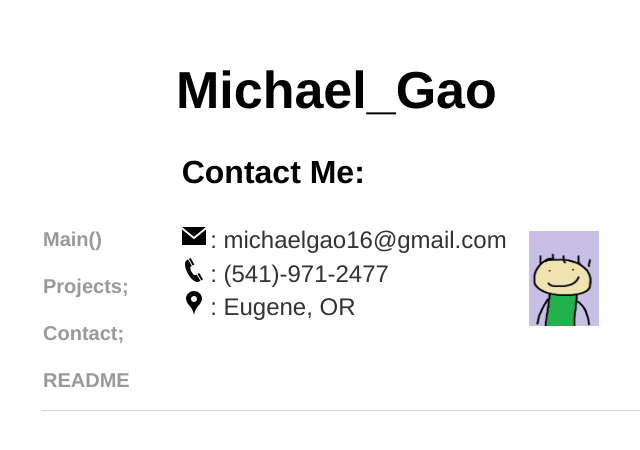
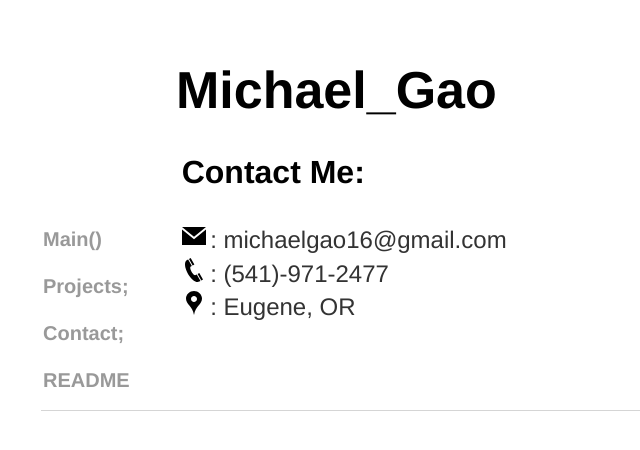
Before and after one commit to michael-c-gao/WebsiteOfMichael, a Jekyll site: the page built from contact/index.html, in a window 1280 px wide. Shown: the top 450 px of the page, without its empty margins (87-727 px from the left). Built offline with Jekyll 4.4.1, drawn with Linux system fonts in a browser that asks for light colours.

Commit message:
Update index.html

```diff
--- a/contact/index.html
+++ b/contact/index.html
@@ -50,10 +50,10 @@ title: Info
 		<br>
 	</section>
 
-	<section class="child">
+	<!--<section class="child">
 		<p style="text-align:right;"><img style="padding-top: 85px; padding-right: 30px; padding-left: 20px; width: 120px; height: 180px;"
 						  src="selfportrait2.png" alt="Self Portrait"></p>
-	</section>
+	</section>-->
 	</section>
 
 </body>
```
